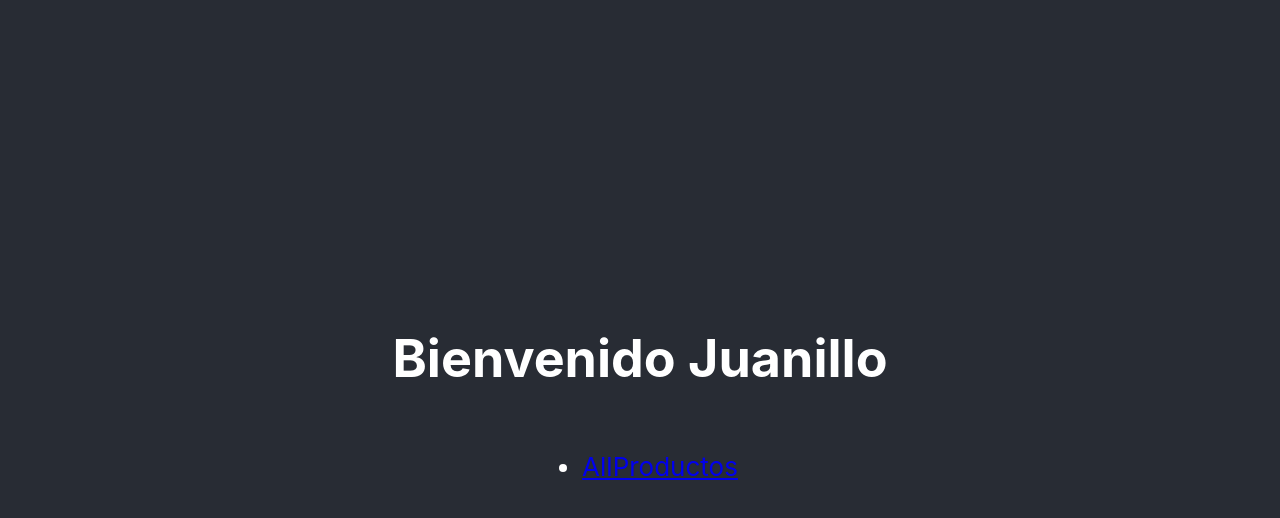
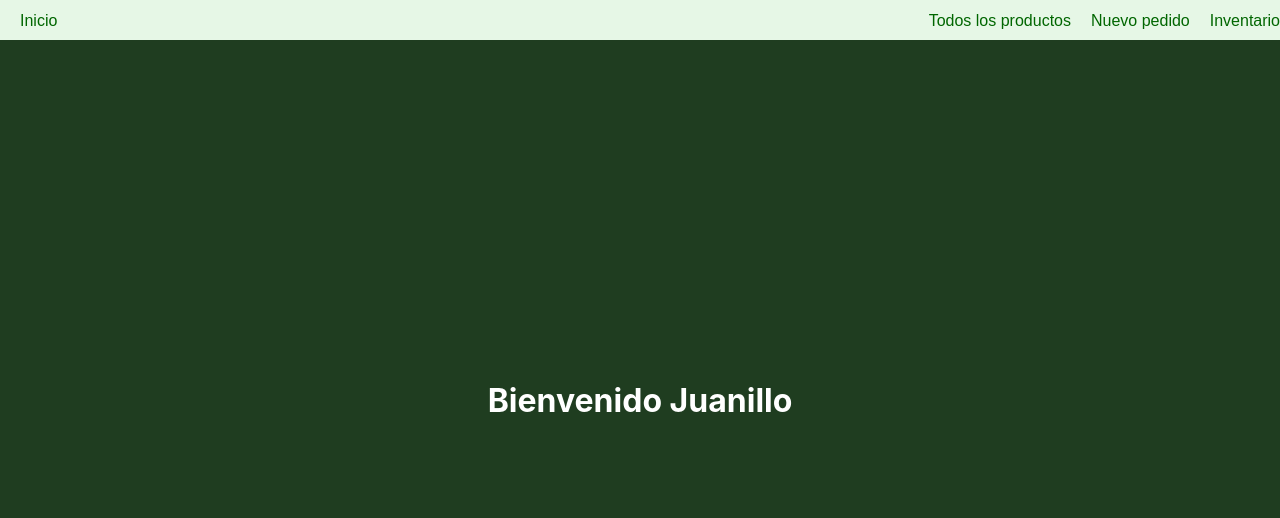
Before and after one commit to alvruigut/Gestion-Inventario-Tienda, a React (Create React App) app in the folder GestionTienda/frontend/: page / in a window 1280 px wide. Shown: the top 518 px of the page. Built offline with nearby package versions, Linux system fonts and the light colour scheme.

Commit message:
cositas ya

```diff
--- a/GestionTienda/frontend/src/App.css
+++ b/GestionTienda/frontend/src/App.css
@@ -1,7 +1,18 @@
 .App {
   text-align: center;
 }
+.App-header {
+  background-color: #1f3d20; /* Fondo verde oscuro */
+  display: flex;
+  align-items: center;
+  justify-content: center;
+  height: 100vh; /* Asegura que el contenedor ocupe el 100% de la altura de la ventana */
+}
 
+.welcome-text {
+  color: #ffffff; /* Texto en color blanco */
+  text-align: center;
+}
 .App-logo {
   height: 40vmin;
   pointer-events: none;
@@ -13,16 +24,10 @@
   }
 }
 
-.App-header {
-  background-color: #282c34;
-  min-height: 100vh;
-  display: flex;
-  flex-direction: column;
-  align-items: center;
-  justify-content: center;
-  font-size: calc(10px + 2vmin);
-  color: white;
-}
+.main {
+    padding-top: '60px';
+  }
+
 
 .App-link {
   color: #61dafb;
--- a/GestionTienda/frontend/src/App.js
+++ b/GestionTienda/frontend/src/App.js
@@ -4,28 +4,23 @@ import { Fragment } from 'react';
 import { AllProducts } from './producto/AllProducts';
 import { Carrito } from './carrito/Carrito';
 import { CrearProducto } from './producto/CrearProducto';
-
+import {Header} from './utiles/Header';
 
 function HomePage() {
   return (
     <Fragment>
       <div className='App-header'>
-        <h1>Bienvenido Juanillo</h1>
-        <ul>
-          <li>
-            <Link to="/all">AllProductos</Link>
-          </li>
-        </ul>
+        <h1 className='welcome-text'>Bienvenido Juanillo</h1>
       </div>
     </Fragment>
-  )
+  );
 }
-
 
 
 function App() {
   return (
     <Router>
+      <Header />
         <main>
           <Routes>
             <Route path="/" element={<HomePage/>}> </Route>
--- a/GestionTienda/frontend/src/producto/AllProducts.js
+++ b/GestionTienda/frontend/src/producto/AllProducts.js
@@ -1,32 +1,104 @@
 import React, { useState, useEffect } from 'react';
 import { Link } from 'react-router-dom';
+import foto from '../imagenes/productoempty.png';
 
 export function AllProducts() {
-
   const [products, setProducts] = useState([]);
 
   useEffect(() => {
     const getAllProducts = async () => {
+      try {
         const response = await fetch('http://localhost:9000/api/productos/all');
         const data = await response.json();
         setProducts(data);
+      } catch (error) {
+        console.error('Error al obtener la lista de productos', error);
+      }
     };
     getAllProducts();
   }, []);
 
   return (
-      <div className='App-header'>
-        <h1>Todos Los Productos</h1>
-        <Link to="/carrito">Ver Carrito</Link>
-        <Link to="/">Pantalla Inicial</Link>
-        <Link to="/crear">Crear Producto</Link>
-        <ul>
-          {products.map(product => (
-           <li key={product.id}>
-             {product.nombre}: {product.precio} €
-         </li>
+    <div style={containerStyle}>
+      <h1 style={{ color: '#ffffff' }}>Productos del Juanillo</h1>
+      <Link to="/crear" style={addButtonStyle}>
+        Agregar Nuevo Producto
+      </Link>
+      {products.map((product) => (
+        <div key={product.id} style={productStyle}>
+          <img
+            src={product.imagen ? product.imagen : foto}
+            alt={product.nombre}
+            style={imageStyle}
+          />
+          <div>
+            <div>{product.nombre}</div>
+            <div>{product.precio} €</div>
+            <div>{product.descripcion || 'N/A'}</div>
+          </div>
+        </div>
       ))}
-        </ul>
     </div>
   );
 }
+
+
+
+
+
+
+
+
+
+
+
+
+
+
+
+
+
+
+
+
+
+const containerStyle = {
+  display: 'flex',
+  flexDirection: 'column',
+  alignItems: 'center',
+  justifyContent: 'center',
+  minHeight: '100vh',
+  backgroundColor: '#3d5e3a',
+  padding: '20px',
+};
+
+const productStyle = {
+  marginBottom: '20px',
+  border: '2px solid #1f3d20',
+  padding: '15px',
+  width: '90%',
+  boxSizing: 'border-box',
+  display: 'flex',
+  flexDirection: 'row',
+  alignItems: 'flex-start',
+  borderRadius: '15px',
+};
+
+const imageStyle = {
+  width: '70px',
+  height: '100%',
+  objectFit: 'cover',
+  borderRadius: '15px 0 0 15px',
+  marginRight: '10px',
+};
+
+const addButtonStyle = {
+  backgroundColor: '#1f3d20',
+  padding: '10px',
+  borderRadius: '5px',
+  textDecoration: 'none',
+  color: '#ffffff',
+  fontFamily: 'Arial, sans-serif',
+  display: 'inline-block',
+  marginBottom: '20px',
+};
--- a/GestionTienda/frontend/src/producto/CrearProducto.js
+++ b/GestionTienda/frontend/src/producto/CrearProducto.js
@@ -24,6 +24,14 @@ export function CrearProducto() {
 
   const handleSubmit = async (e) => {
     e.preventDefault();
+
+    if (!producto.imagen) {
+      setProducto({
+        ...producto,
+        imagen: '/imagenes/productoempty.png'
+      });
+    }
+
     const response = await fetch('http://localhost:9000/api/productos/nuevo', {
       method: 'POST',
       headers: {
@@ -43,9 +51,9 @@ export function CrearProducto() {
   return (
     <div style={styles.container}>
       <form onSubmit={handleSubmit} style={styles.form}>
-        <input type="text" name="imagen" onChange={handleChange} placeholder="URL de la imagen" required style={styles.input} />
+        <input type="text" name="imagen" onChange={handleChange} placeholder="URL de la imagen" style={styles.input} />
         <input type="text" name="nombre" onChange={handleChange} placeholder="Nombre del producto" required style={styles.input} />
-        <textarea name="descripcion" onChange={handleChange} placeholder="Descripción del producto" required style={styles.textarea}></textarea>
+        <textarea name="descripcion" onChange={handleChange} placeholder="Descripción del producto" style={styles.textarea}></textarea>
         <input type="number" name="precio" onChange={handleChange} placeholder="Precio" required style={styles.input} />
         <label style={styles.checkboxLabel}>
           Disponible:
@@ -56,7 +64,7 @@ export function CrearProducto() {
       </form>
     </div>
   );
-};
+}
 
 const styles = {
   container: {
@@ -64,14 +72,14 @@ const styles = {
     alignItems: 'center',
     justifyContent: 'center',
     height: '100vh',
-    backgroundColor: '#e6f7ea', // Fondo verde claro
+    backgroundColor: '#1f3d20', // Fondo verde claro
   },
   form: {
     width: '400px',
     padding: '20px',
     border: '1px solid #3c763d', // Borde verde oscuro
     borderRadius: '8px',
-    backgroundColor: '#2e7d32', // Fondo verde oscuro
+    backgroundColor: '#e6f7ea', // Mismo fondo que el contenedor
   },
   input: {
     width: '100%',
--- a/GestionTienda/frontend/src/utiles/Header.js
+++ b/GestionTienda/frontend/src/utiles/Header.js
@@ -1,7 +1,48 @@
+import React from 'react';
+import { Link } from 'react-router-dom';
+
 export function Header() {
   return (
-    <div>
+    <div style={headerStyle}>
+      <div className="logo" style={logoStyle}>
+        <Link to="/" style={linkStyle}>
+          Inicio
+        </Link>
+      </div>
+      <div className="nav-links">
+        <Link to="/all" style={linkStyle}>
+          Todos los productos
+        </Link>
+        <Link to="/carrito" style={linkStyle}>
+          Nuevo pedido
+        </Link>
+        <Link to="/inventario" style={linkStyle}>
+          Inventario
+        </Link>
+      </div>
+    </div>
+  );
+}
 
-    </div>
-  )
-}
+const headerStyle = {
+  position: 'fixed', // Hace que el encabezado sea fijo
+  top: 0, // Lo coloca en la parte superior de la ventana
+  width: '100%', // Ocupa el 100% del ancho
+  display: 'flex',
+  justifyContent: 'flex-end',
+  alignItems: 'center',
+  backgroundColor: '#e6f7e6',
+  padding: '10px',
+  zIndex: 1000, // Asegura que el encabezado esté en la capa superior
+};
+
+const logoStyle = {
+  marginRight: 'auto',
+};
+
+const linkStyle = {
+  color: '#006600',
+  fontFamily: 'Arial, sans-serif',
+  textDecoration: 'none',
+  margin: '0 10px',
+};
```
Also changed, not shown: GestionTienda/frontend/src/imagenes/productoempty.png (added), 1 other file (tests, documents, lock files or other folders). Lines whose indentation alone changed are shown as unchanged.
